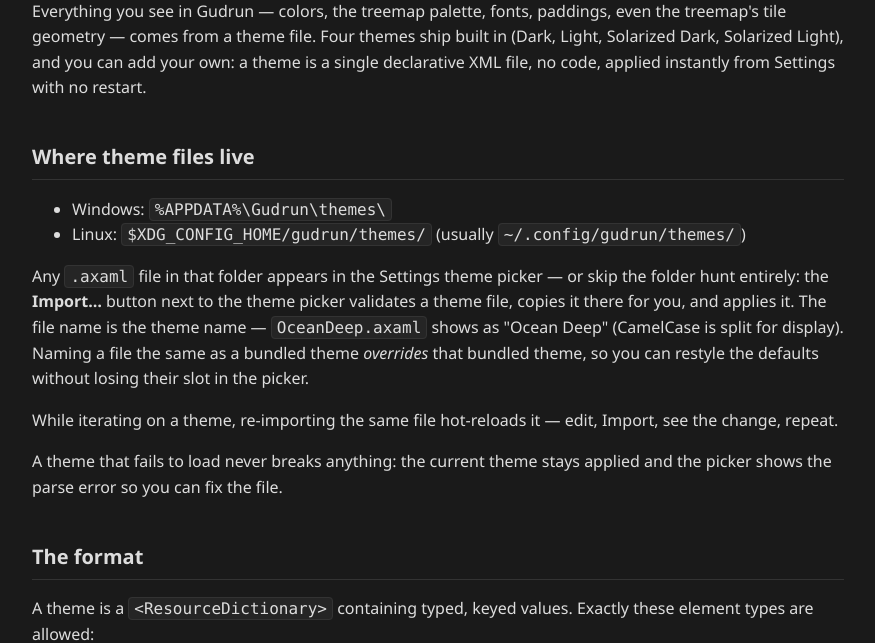
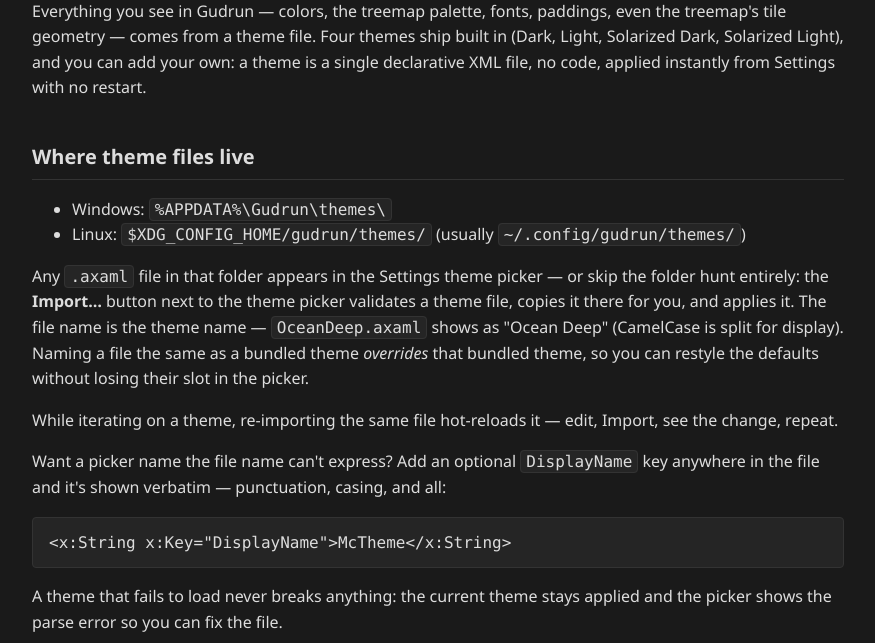
Before and after one commit to stewartspicer/midnightsoftworks, a website: page public/themes/index.html in a window 1280 px wide. Shown: the part 166-809 px from the top of the page, without its empty margins (202-1077 px from the left). Drawn offline with Linux system fonts and the light colour scheme.

Commit message:
docs: document the optional DisplayName theme key

```diff
--- a/public/themes/index.html
+++ b/public/themes/index.html
@@ -42,6 +42,10 @@
       the defaults without losing their slot in the picker.</p>
     <p>While iterating on a theme, re-importing the same file hot-reloads it —
       edit, Import, see the change, repeat.</p>
+    <p>Want a picker name the file name can't express? Add an optional
+      <code>DisplayName</code> key anywhere in the file and it's shown verbatim —
+      punctuation, casing, and all:</p>
+    <pre>&lt;x:String x:Key="DisplayName"&gt;McTheme&lt;/x:String&gt;</pre>
     <p>A theme that fails to load never breaks anything: the current theme stays
       applied and the picker shows the parse error so you can fix the file.</p>
 
```
